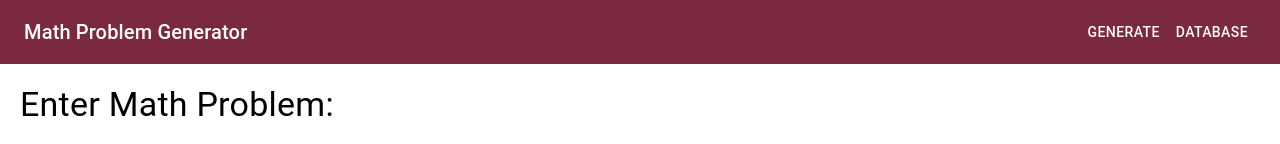
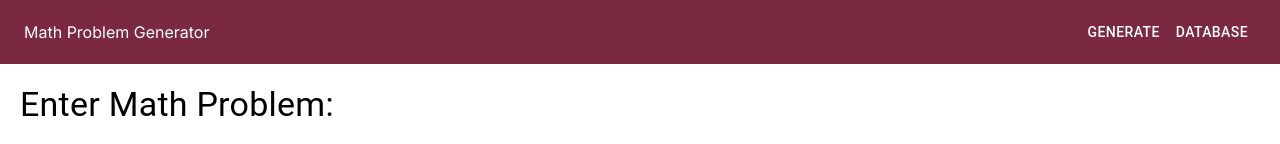
Before and after one commit to Neeeser/MathProblemGen, a Next.js app: page / in a window 1280 px wide. Shown: the top 144 px of the page. Built offline with nearby package versions, Linux system fonts and the light colour scheme.

Commit message:
Update typography variant in Topbar component

```diff
--- a/src/components/Topbar.js
+++ b/src/components/Topbar.js
@@ -7,7 +7,7 @@ const Topbar = () => {
     return (
         <AppBar position="static" sx={{ backgroundColor: 'rgb(123, 40, 65)', boxShadow: 'none' }}>
             <Toolbar>
-                <Typography variant="h6" component="div" sx={{ flexGrow: 1, color: '#ffffff' }}>
+                <Typography variant="h7" component="div" sx={{ flexGrow: 1, color: '#ffffff' }}>
                     Math Problem Generator
                 </Typography>
                 <Button color="inherit" component={Link} href="/" sx={{ color: '#ffffff' }}>
```
